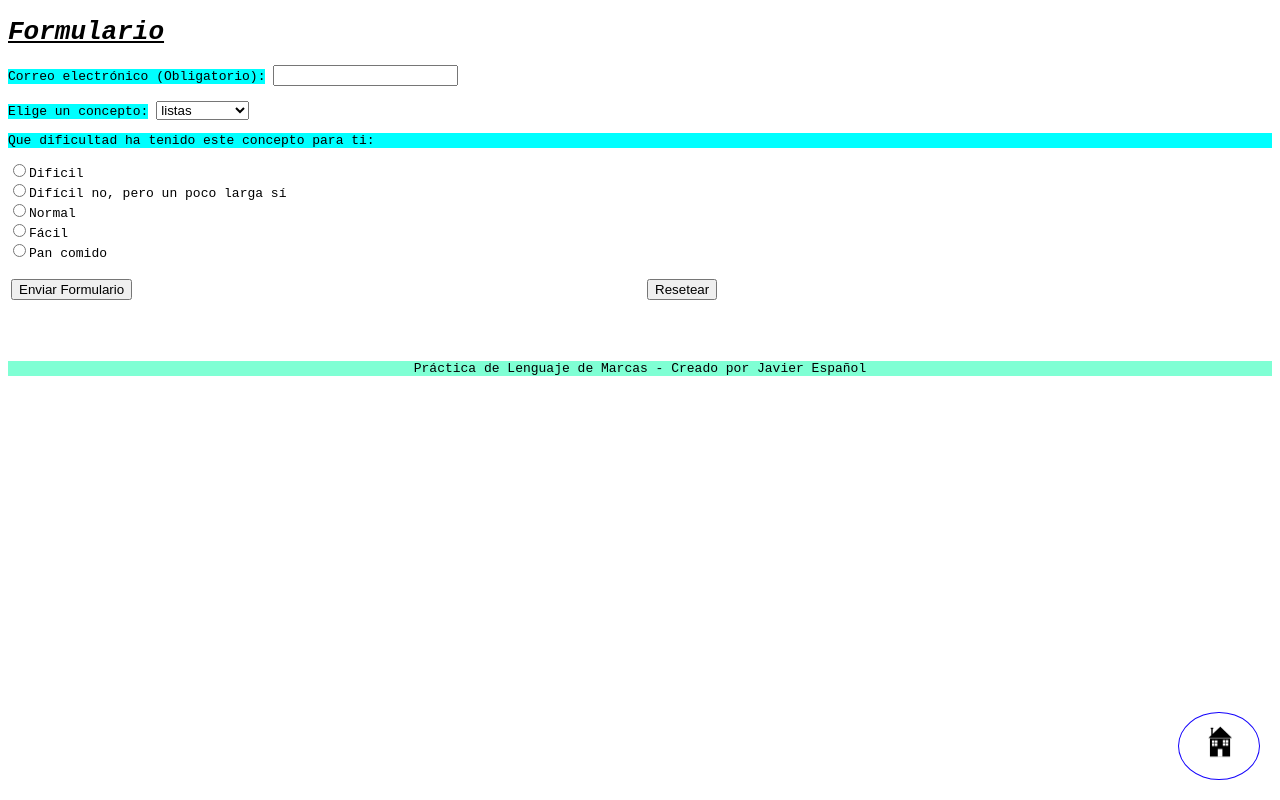
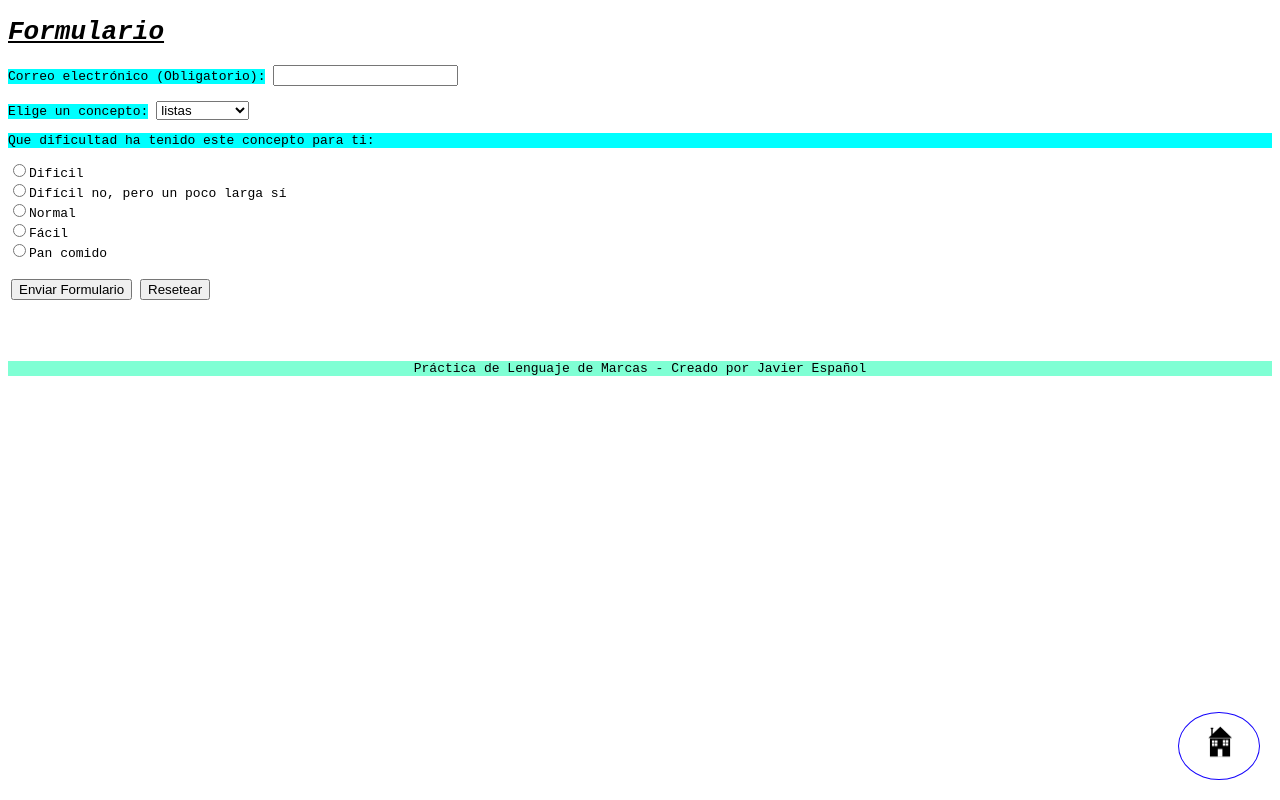
Before and after one commit to javiespa8/Practica_2_HTML, a plain HTML site: page formulario.html in a window 1280 px wide. Drawn offline with Linux system fonts and the light colour scheme.

Commit message:
formulario.html boton reset
se acerca más el boton reset para que no quede en mitad de la página

```diff
--- a/formulario.html
+++ b/formulario.html
@@ -46,11 +46,8 @@
                     <tr>
                         <td>
                             <input type="submit" id="enviar" value="Enviar Formulario"/>
-                        </td>
-                        <td>
                             <input type="reset" id="Resetear" value="Resetear"/>
                         </td>
-                    </tr>
                 </table>
             </form><br><br><br>
         </main>
```
